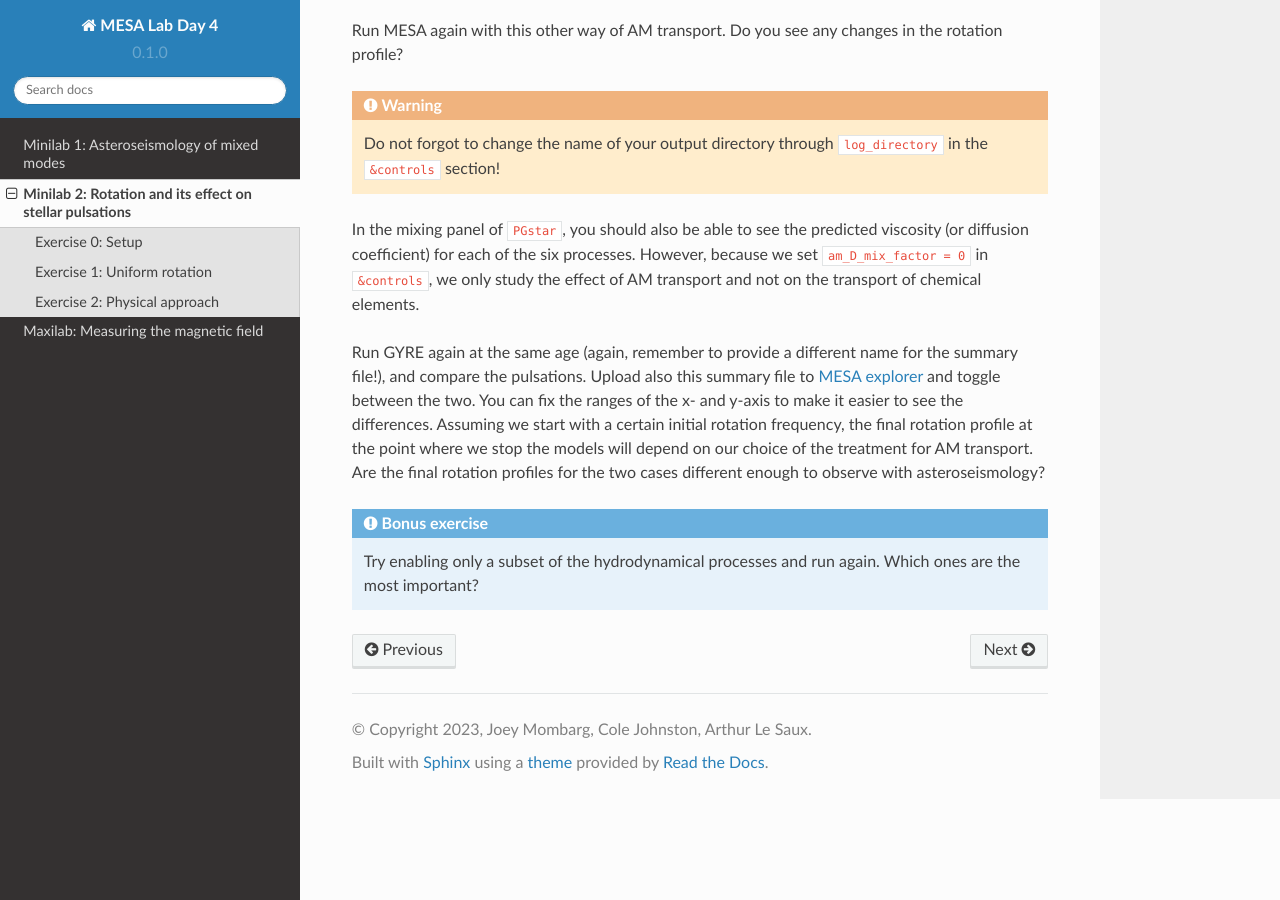
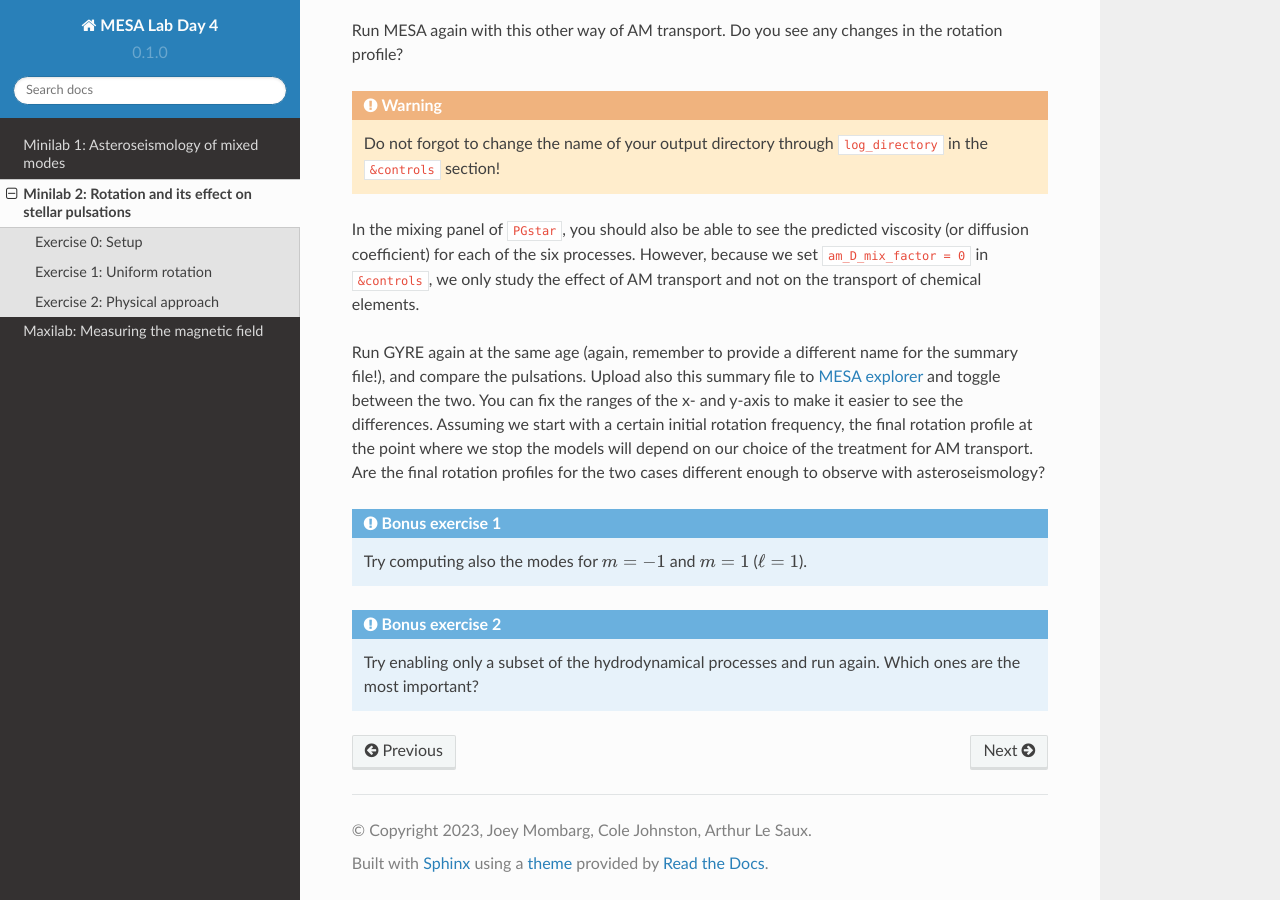
Before and after one commit to mesa-summer-school-2023/mesa-school-bugnet, a Sphinx documentation site: the page built from docs/minilab2.rst, in a window 1280 px wide and 900 px high, scrolled down 3678 px. Built offline with Sphinx 7.4.7 and the Read the Docs theme 2.0.0, drawn with Linux system fonts in a browser that asks for light colours.

Commit message:
Update minilab2.rst

```diff
--- a/docs/minilab2.rst
+++ b/docs/minilab2.rst
@@ -156,6 +156,10 @@ However, because we set ``am_D_mix_factor = 0`` in ``&controls``, we only study
 Run GYRE again at the same age (again, remember to provide a different name for the summary file!), and compare the pulsations. Upload also this summary file to `MESA explorer <https://billwolf.space/mesa-explorer/>`__ and toggle between the two. You can fix the ranges of the x- and y-axis to make it easier to see the differences. Assuming we start with a certain initial rotation frequency, the final rotation profile at the point where we stop the models will depend on our choice of the treatment for AM transport.
 Are the final rotation profiles for the two cases different enough to observe with asteroseismology?
 
-.. admonition:: Bonus exercise
+.. admonition:: Bonus exercise 1
+
+    Try computing also the modes for :math:`m=-1` and :math:`m=1` (:math:`\ell=1`).
+
+.. admonition:: Bonus exercise 2
 
     Try enabling only a subset of the hydrodynamical processes and run again. Which ones are the most important?
```
